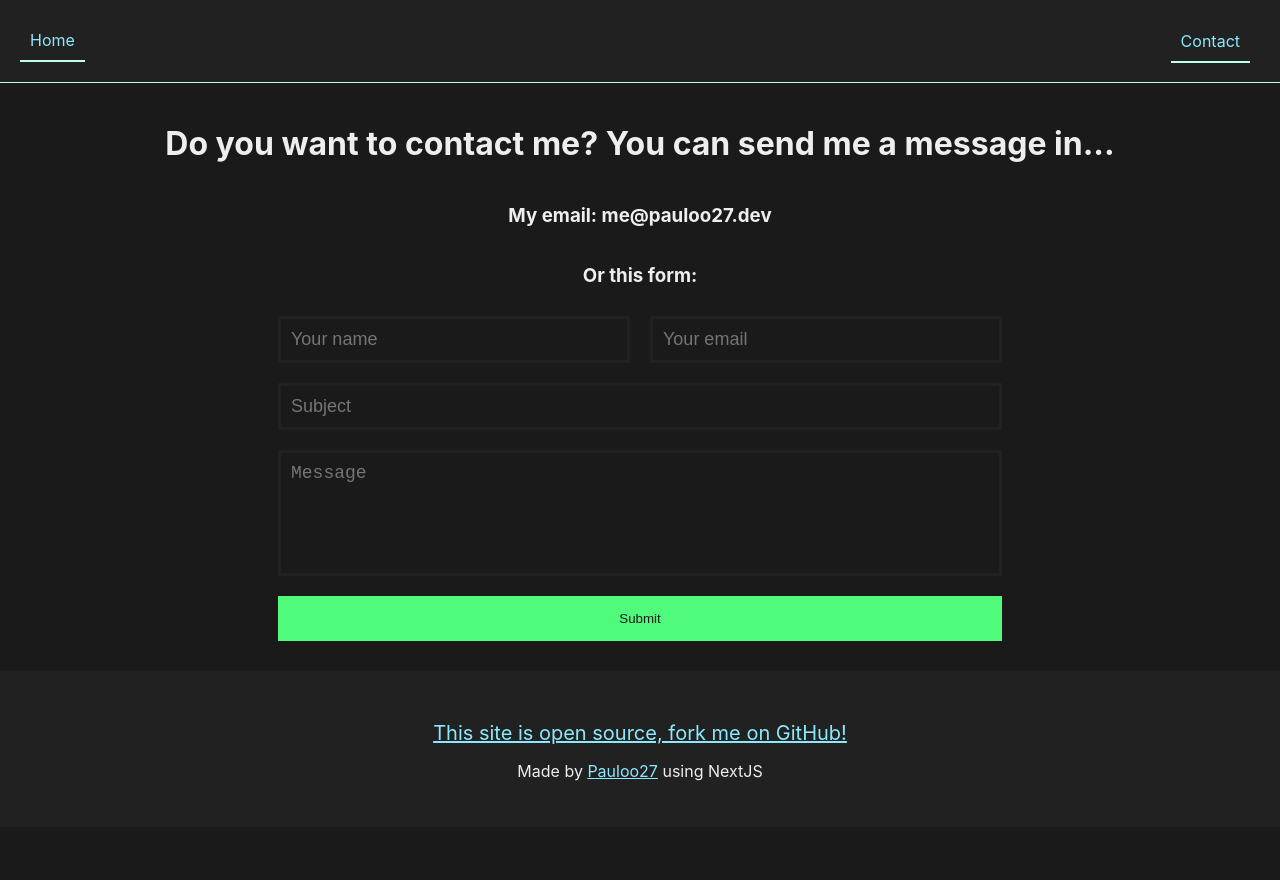
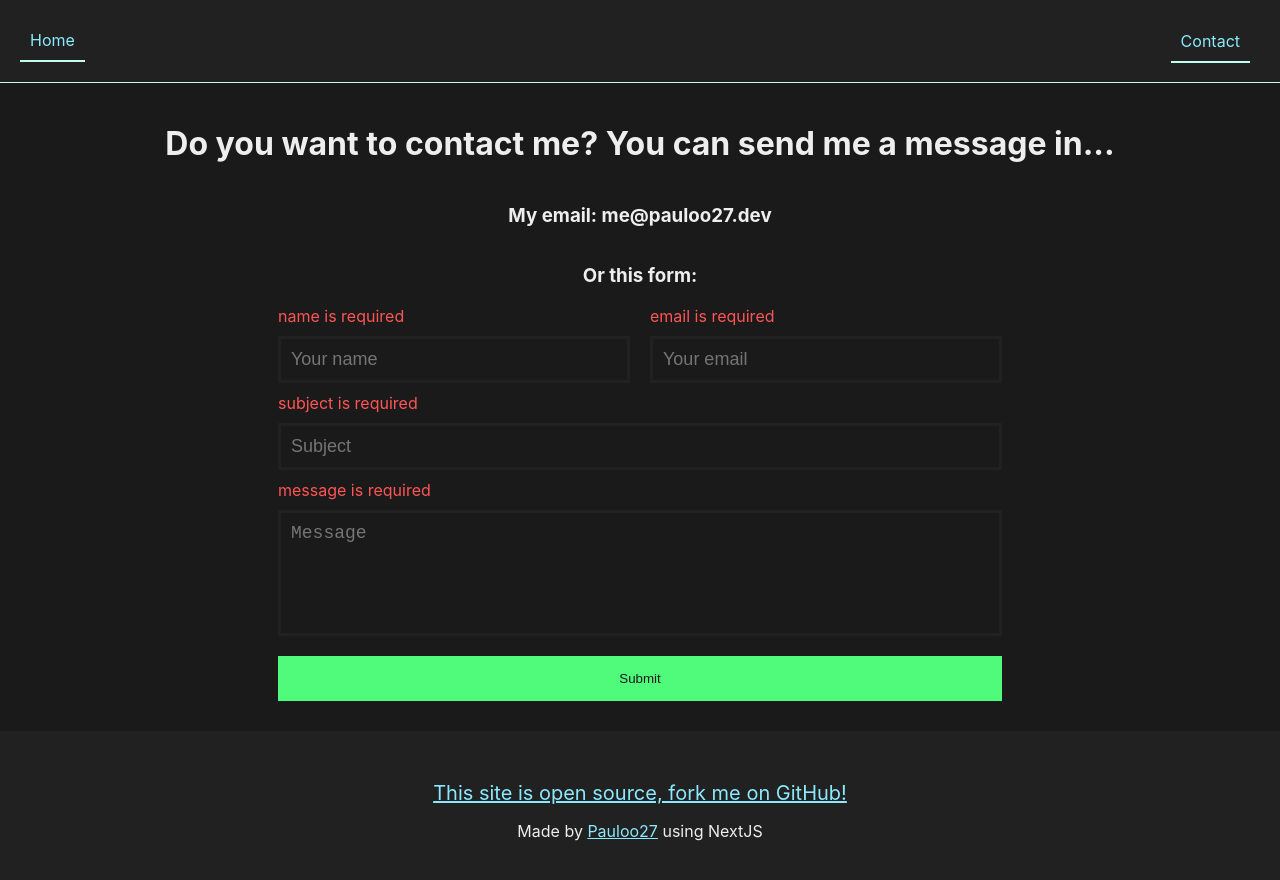
Before and after one commit to Pauloo27/me, a Next.js app: page /contact in a window 1280 px wide. Shown: the top 880 px of the page. Before the commit the page ends 827 px from the top, so only its background shows below. Built offline with nearby package versions, Linux system fonts and the light colour scheme.

Commit message:
Add form validation

```diff
--- a/components/FormInput.js
+++ b/components/FormInput.js
@@ -1,10 +1,15 @@
 import style from "../styles/Form.module.css";
 
-export default function FormInput({ name, placeholder, store, rows }) {
+export default function FormInput({
+  name, placeholder, store, rows, errors,
+}) {
   const handleChange = (e) => {
     store(name, e.target.value);
   };
 
+  const error = errors?.[name];
+
+  const getInput = () => {
     if (rows !== undefined && rows >= 2)
       return (
         <textarea
@@ -24,4 +29,12 @@ export default function FormInput({ name, placeholder, store, rows }) {
         placeholder={placeholder}
       />
     );
+  };
+
+  return (
+    <div className={style.input_container}>
+      <span className={style.input_error}>{error}</span>
+      {getInput()}
+    </div>
+  );
 }
--- /dev/null
+++ b/lib/validate.js
@@ -0,0 +1,25 @@
+export const contactConstraint = {
+  name: { required: true, min: 5, max: 255 },
+  email: { required: true, min: 5, max: 255 },
+  subject: { required: true, min: 5, max: 255 },
+  message: { required: true, min: 10, max: 500 },
+};
+
+export const validate = (obj, constraints) => {
+  const errors = {};
+  Object.keys(constraints).forEach((key) => {
+    const constraint = constraints[key];
+    if (obj[key] === undefined || obj[key] === null) {
+      if (constraint.required) {
+        errors[key] = `${key} is required`;
+      }
+    } else {
+      const value = obj[key];
+      if (constraint.min && constraint.min > value.length)
+        errors[key] = `${key} minimum length is ${constraint.min}`;
+      else if (constraint.max && constraint.max < value.length)
+        errors[key] = `${key} maximum length is ${constraint.max}`;
+    }
+  });
+  return errors;
+};
--- a/pages/contact.js
+++ b/pages/contact.js
@@ -1,4 +1,5 @@
 import Head from "next/head";
+import { validate, contactConstraint } from "../lib/validate";
 import { useState, useEffect } from "react";
 import Form from "../components/Form";
 import FormSubmit from "../components/FormSubmit";
@@ -16,6 +17,7 @@ export default function Contact() {
     setTimeout(fetchEmail, 1000);
   }, []);
 
+  const [validatonErrors, setValidationErrors] = useState(undefined);
   const [store, setStore] = useState({});
 
   const updateStore = (key, value) => {
@@ -23,10 +25,14 @@ export default function Contact() {
     setStore(newStore);
   };
 
+  // Validation (called every time store is updated)
+  useEffect(() => {
+    setValidationErrors(validate(store, contactConstraint));
+  }, [store, setValidationErrors]);
+
   const onSubmit = (event) => {
-    // TODO: verify
+    // TODO: validate
     // TODO: call api
-    console.log("the input data is", store);
   };
 
   return (
@@ -46,11 +52,11 @@ export default function Contact() {
         <h3 className={style.text_center}>Or this form:</h3>
         <Form onSubmit={onSubmit}>
           <FormGroup>
-            <FormInput store={updateStore} name="name" placeholder="Your name" />
-            <FormInput store={updateStore} name="email" placeholder="Your email" />
+            <FormInput errors={validatonErrors} store={updateStore} name="name" placeholder="Your name" />
+            <FormInput errors={validatonErrors} store={updateStore} name="email" placeholder="Your email" />
           </FormGroup>
-          <FormInput store={updateStore} name="subject" placeholder="Subject" />
-          <FormInput rows={5} store={updateStore} name="message" placeholder="Message" />
+          <FormInput errors={validatonErrors} store={updateStore} name="subject" placeholder="Subject" />
+          <FormInput errors={validatonErrors} rows={5} store={updateStore} name="message" placeholder="Message" />
           <FormSubmit />
         </Form>
       </div>
--- a/styles/Form.module.css
+++ b/styles/Form.module.css
@@ -9,6 +9,13 @@
   display: flex;
 }
 
+.input_container {
+  display: flex;
+  justify-content: flex-end;
+  flex-direction: column;
+  flex-grow: 1;
+}
+
 .text_input, .text_area {
   color: var(--text-main);
   padding: 10px;
@@ -16,11 +23,15 @@
   border: solid 3px var(--bg-alt);
   margin: 10px;
   font-size: 18px;
-  flex-grow: 1;
 }
 
 .text_area {
   resize: none;
+}
+
+.input_error {
+  padding: 0 10px;
+  color: var(--red);
 }
 
 .submit {
```
Lines whose indentation alone changed are shown as unchanged.
